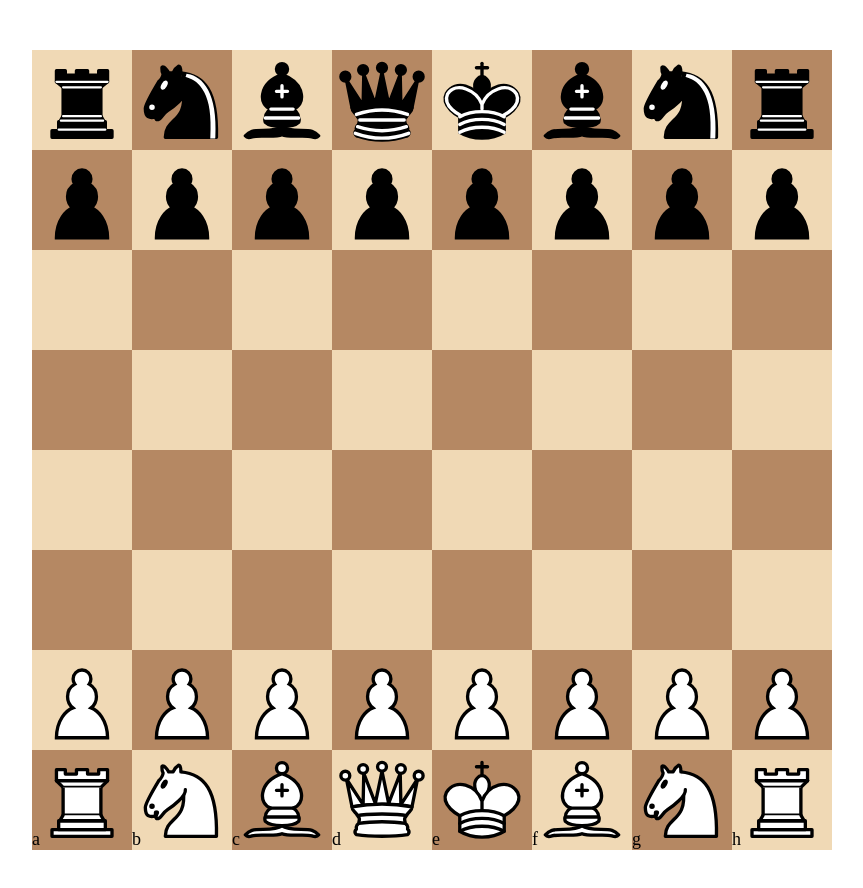
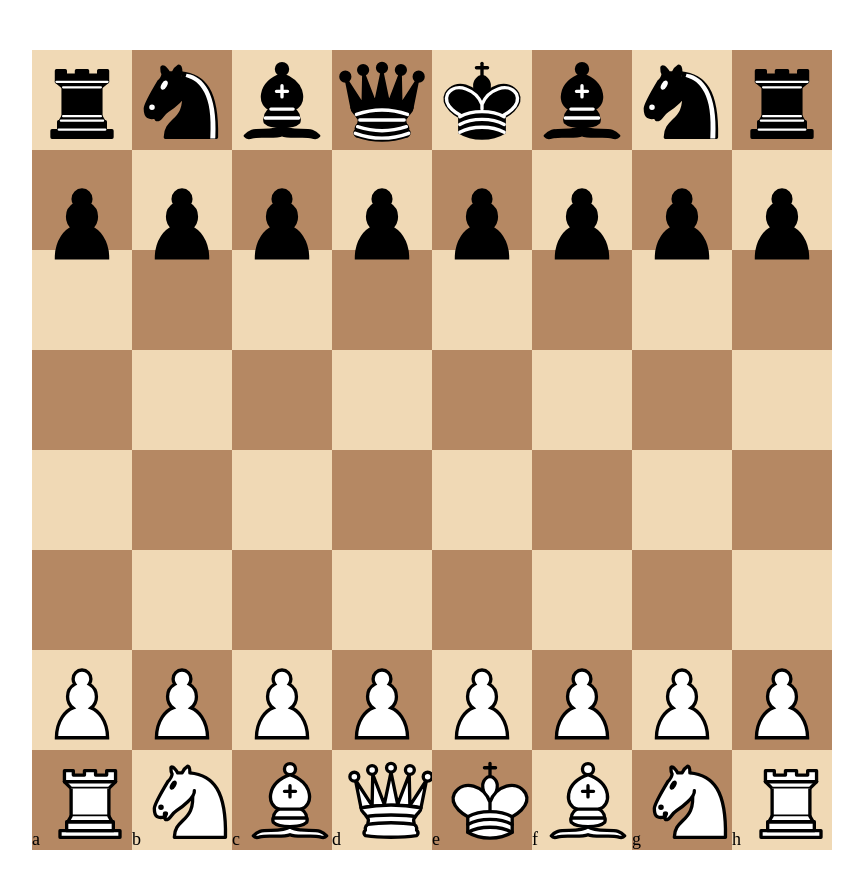
Before and after one commit to maratdev0210/chess, a plain HTML site: page index.html in a window 1280 px wide. Shown: the whole page, without its empty margins (208-1071 px from the left). Drawn offline with Linux system fonts and the light colour scheme.

Commit message:
add new branch to create new board interface

```diff
--- a/scripts/script.js
+++ b/scripts/script.js
@@ -18,81 +18,81 @@ let board = document.querySelector('.board');
 function fillBoard(rows) {
     for (let row in rows) {
         let columns = rows[row].children;
-        for (let col = 0; col < 8; ++col) {
+        for (let col = 1; col <= 8; ++col) {
             let piece = document.createElement('img');
             piece.setAttribute('draggable', 'true');
             piece.setAttribute('class', 'piece');
             if (row == 1) {
                 piece.setAttribute('src', BLACK_PAWN);
-                columns[col].appendChild(piece);
+                columns[col - 1].appendChild(piece);
                 continue;
             }
             if (row == 2) {
                 piece.setAttribute('src', WHITE_PAWN);
-                columns[col].appendChild(piece);
+                columns[col - 1].appendChild(piece);
                 continue;
             }
-            if (col == 0 || col == 7) {
+            if (col == 1 || col == 8) {
                 if (row == 0) {
                     piece.setAttribute('src', BLACK_ROOK);
                 } else if (row == 3) {
                     piece.setAttribute('src', WHITE_ROOK);
                 }
             }
-            else if (col == 1 || col == 6) {
+            else if (col == 2 || col == 7) {
                 if (row == 0) {
                     piece.setAttribute('src', BLACK_KNIGHT);
                 } else if (row == 3) {
                     piece.setAttribute('src', WHITE_KNIGHT);
                 }
-            } else if (col == 2 || col == 5) {
+            } else if (col == 3 || col == 6) {
                 if (row == 0) {
                     piece.setAttribute('src', BLACK_BISHOP);
                 } else if (row == 3) {
                     piece.setAttribute('src', WHITE_BISHOP);
                 }
-            } else if (col == 3) {
+            } else if (col == 4) {
                 if (row == 0) {
                     piece.setAttribute('src', BLACK_QUEEN);
                 } else if (row == 3) {
                     piece.setAttribute('src', WHITE_QUEEN);
                 }
-            } else if (col == 4) {
+            } else if (col == 5) {
                 if (row == 0) {
                     piece.setAttribute('src', BLACK_KING);
                 } else if (row == 3) {
                     piece.setAttribute('src', WHITE_KING);
                 }
             }
-            columns[col].appendChild(piece);
+            columns[col - 1].appendChild(piece);
         }
     }
 }
 
 
 window.addEventListener('load', () => {
-    for (let row = 0; row < 8; ++row) {
+    for (let row = 8; row >= 1; --row) {
         let rowSpan = document.createElement('div');
         rowSpan.setAttribute('class', `row${row}`);
-        for (let col = 0; col < 8; ++col) {
+        for (let col = 1; col <= 8; ++col) {
             let tile = document.createElement('div');
             tile.setAttribute('class', 'white');     // default tile's color is white
-            if ((row + col) % 2 == 1) {
+            if ((row + col) % 2 == 0) {
                 tile.setAttribute('class', 'black');
             }
-            if (row == 7) {
+            if (row == 1) {
                 let notationHold = document.createElement('span');
-                notationHold.textContent = notation[col];
+                notationHold.textContent = notation[col - 1];
                 tile.appendChild(notationHold);
             }
             rowSpan.appendChild(tile);
         }
         board.appendChild(rowSpan);
     }
-    let rowEight = document.querySelector('.board .row0');
-    let rowSeven = document.querySelector('.board .row1');
-    let rowTwo = document.querySelector('.board .row6');
-    let rowOne = document.querySelector('.board .row7');
+    let rowEight = document.querySelector('.board .row8');
+    let rowSeven = document.querySelector('.board .row7');
+    let rowTwo = document.querySelector('.board .row2');
+    let rowOne = document.querySelector('.board .row1');
     let rows = [rowEight, rowSeven, rowTwo, rowOne];
     fillBoard(rows);
 });
```
Also changed, not shown: index.html (line endings or trailing spaces).
